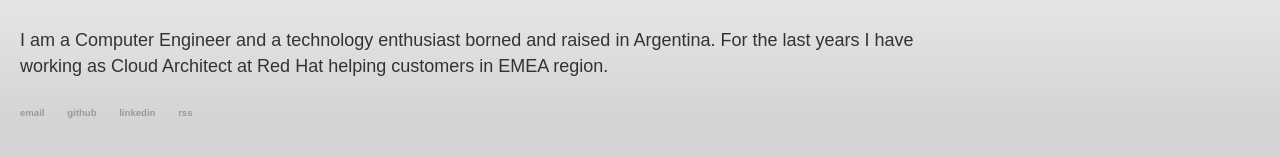
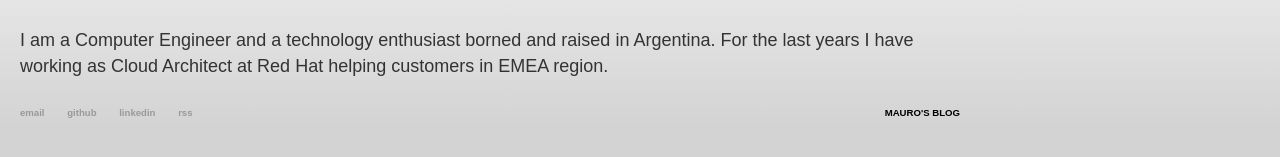
Before and after one commit to mauroseb/mauroseb.github.io, a Jekyll site: the page built from about/index.html, in a window 1280 px wide. Shown: the part 184-341 px from the top of the page. Built offline with Jekyll 4.4.1, drawn with Linux system fonts in a browser that asks for light colours.

Commit message:
Update default.html

```diff
--- a/_layouts/default.html
+++ b/_layouts/default.html
@@ -25,6 +25,7 @@
 	        			<li><a href="https://github.com/mauroseb">github</a></li>
 					<li><a href="https://www.linkedin.com/in/mauro27">linkedin</a></li>
 				        <li><a href="{{ "/feed.xml" | relative_url }}">rss</a></li>
+					<li style="float:right; font-size: 20;">MAURO'S BLOG</li>
 				</ul>
 			</footer>
 		</body>
```
